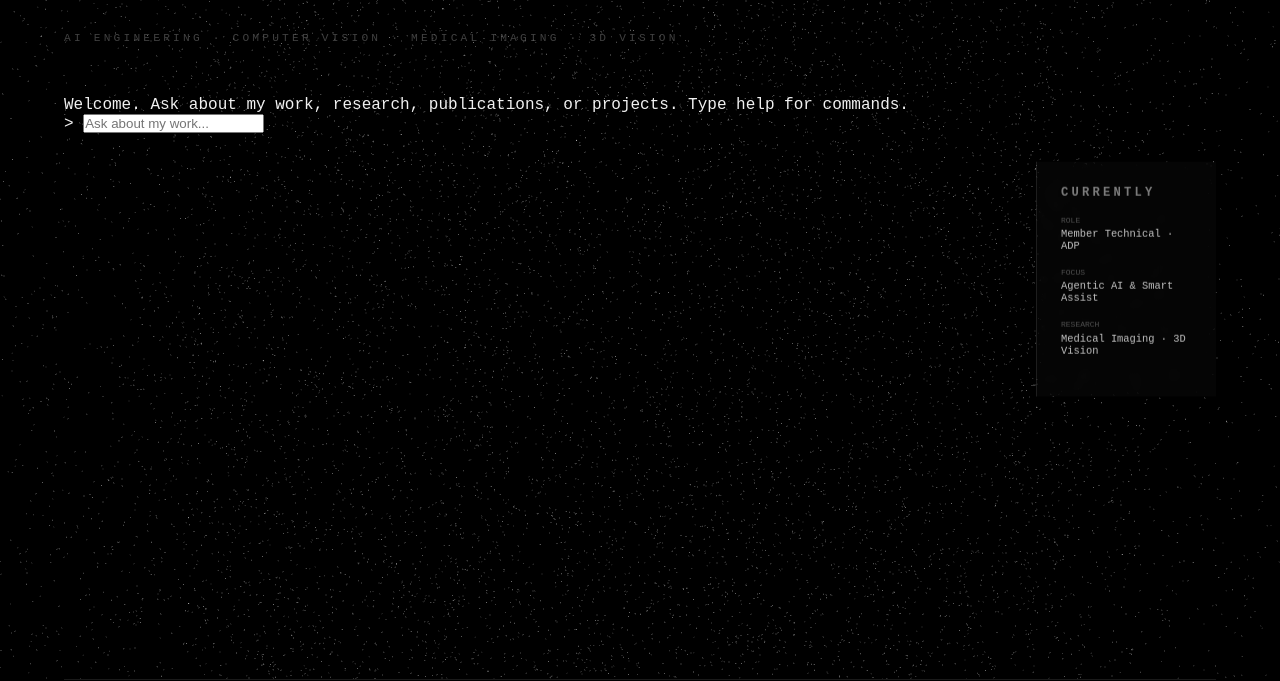
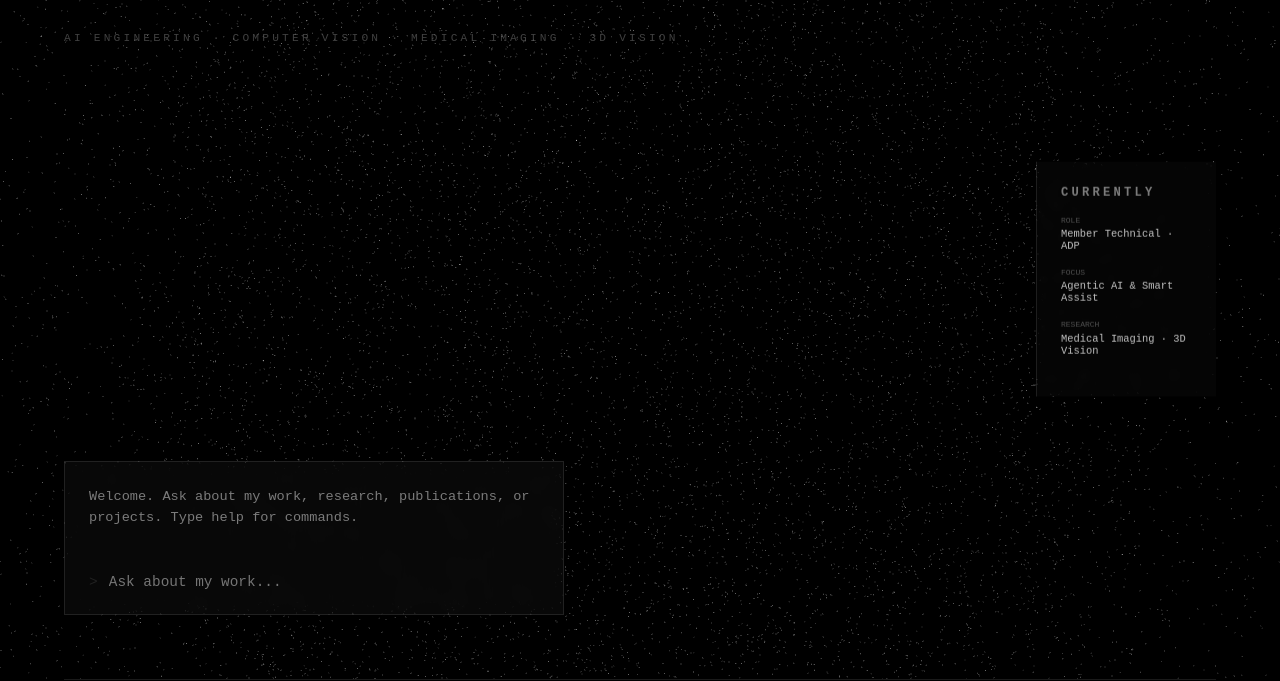
Before and after one commit to shubham2243/shubham2243.github.io, a plain HTML site: page index.html in a window 1280 px wide. Shown: the part 121-802 px from the top of the page. Drawn offline with nearby package versions, Linux system fonts and the light colour scheme; no server answers; animation ran at ten frames a second.

```diff
--- a/style.css
+++ b/style.css
@@ -109,36 +109,72 @@ h1.hindi {
     margin-bottom: 0.2rem;
 }
 
-/* Animated geometry status */
-#shape-status {
+/* Futuristic CLI / Chatbox Container */
+#cli-shell {
     position: absolute;
+    bottom: 4rem;
     left: 4rem;
-    bottom: 4rem;
+    width: 500px;
+    max-height: 400px;
+    background: rgba(255, 255, 255, 0.03);
+    backdrop-filter: blur(8px);
+    border: 1px solid var(--detail-color);
     display: flex;
     flex-direction: column;
-    gap: 0.45rem;
-    padding-left: 1rem;
-    border-left: 1px solid rgba(255, 255, 255, 0.22);
-    pointer-events: none;
-    z-index: 4;
+    pointer-events: auto;
+    transition: all 0.5s ease;
 }
 
-.shape-status-label {
-    color: #777;
-    font-size: 0.55rem;
-    letter-spacing: 0.22rem;
+#cli-history {
+    flex: 1;
+    overflow-y: auto;
+    padding: 1.5rem;
+    font-size: 0.85rem;
+    line-height: 1.6;
+    scroll-behavior: smooth;
 }
 
-#shape-name {
-    color: #ddd;
-    font-size: 0.9rem;
-    letter-spacing: 0.25rem;
+#cli-history::-webkit-scrollbar {
+    width: 2px;
 }
 
-.shape-status-hint {
-    color: #666;
-    font-size: 0.58rem;
-    letter-spacing: 0.06rem;
+#cli-history::-webkit-scrollbar-thumb {
+    background: var(--detail-color);
+}
+
+.cli-line {
+    margin-bottom: 0.8rem;
+    opacity: 0.9;
+}
+
+.user-msg {
+    color: var(--accent-color);
+}
+
+.bot-msg {
+    color: #888;
+}
+
+#cli-input-area {
+    display: flex;
+    padding: 0.5rem 1.5rem 1.5rem 1.5rem;
+    align-items: center;
+}
+
+#cli-prompt {
+    color: var(--detail-color);
+    margin-right: 0.7rem;
+    font-size: 0.9rem;
+}
+
+#cli-input {
+    flex: 1;
+    background: transparent;
+    border: none;
+    color: var(--accent-color);
+    outline: none;
+    font-family: var(--font-cli);
+    font-size: 0.9rem;
 }
 
 nav {
@@ -470,9 +506,13 @@ p {
         margin-top: 1rem;
     }
 
-    #shape-status {
-        left: 1.5rem;
-        bottom: 1.75rem;
+    #cli-shell {
+        position: relative;
+        left: auto;
+        bottom: auto;
+        width: min(100%, 500px);
+        margin-top: 1.5rem;
+        min-height: 130px;
     }
 
     #content {
@@ -517,11 +557,6 @@ p {
         padding: 0 1rem;
     }
 
-    #shape-status {
-        left: 1rem;
-        bottom: 1.25rem;
-    }
-
     .skill-category {
         font-size: 0.85rem;
         line-height: 1.7;
```
